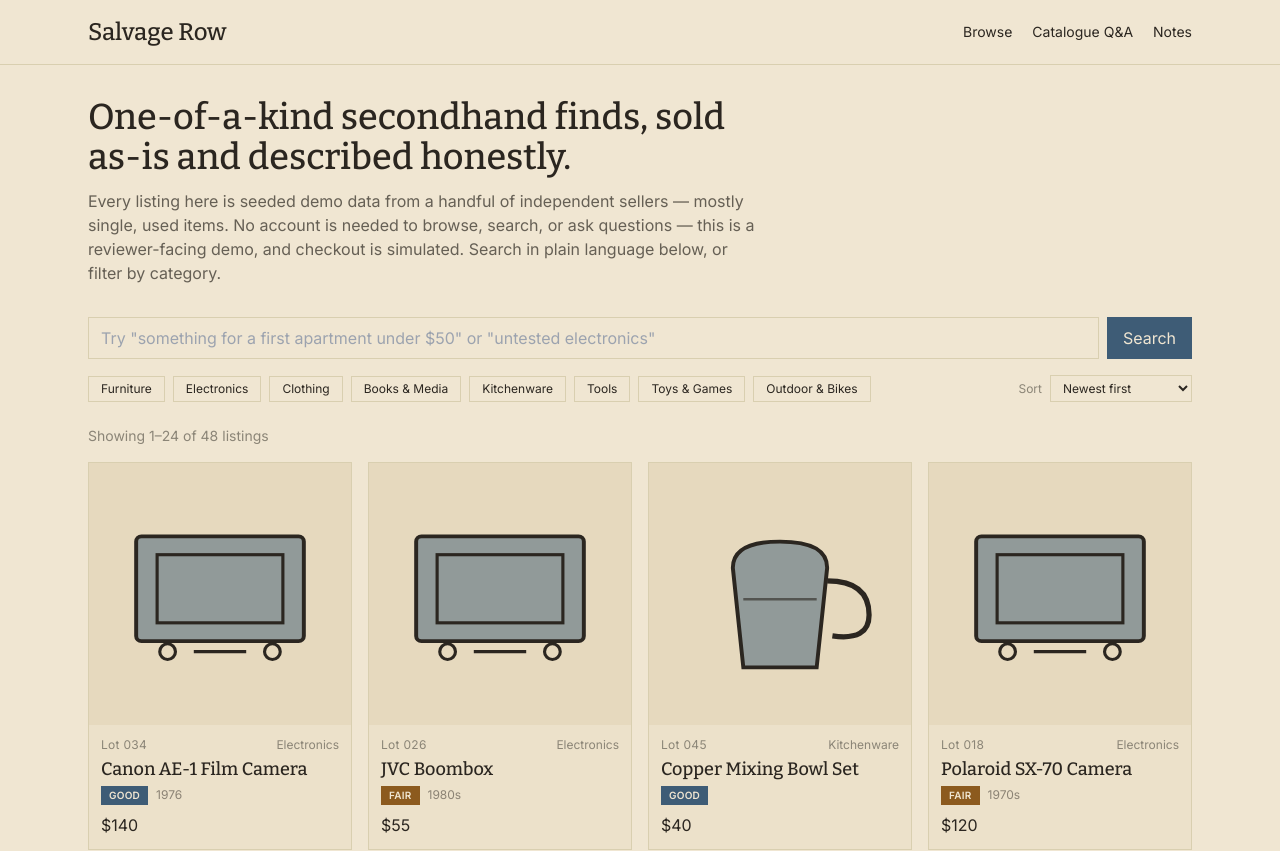
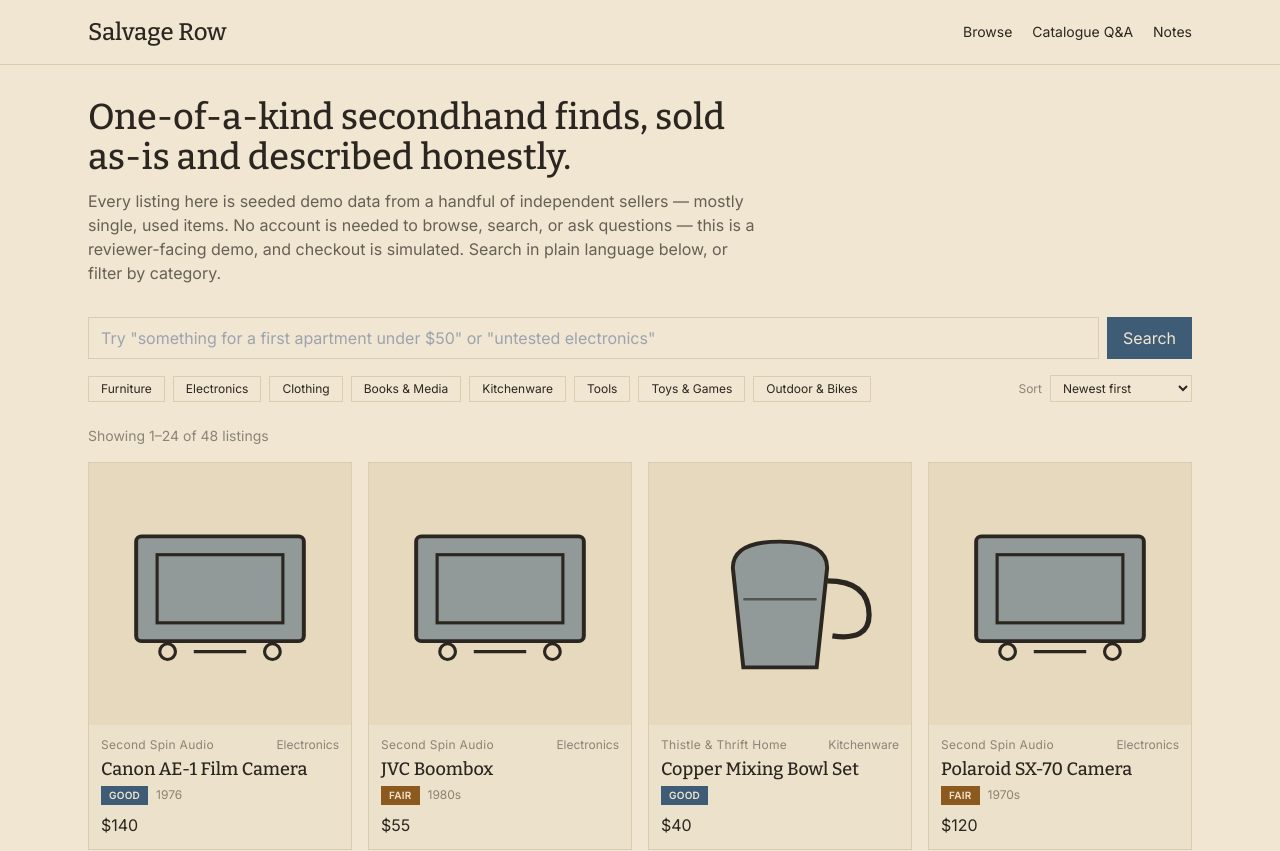
Before and after one commit to CheongYeeHerng/Salvage-row, a Next.js app: page / in a window 1280 px wide. Shown: the top 851 px of the page. Built offline with nearby package versions, Linux system fonts and the light colour scheme.

Commit message:
Update ItemCard.tsx
Added seller's name

```diff
--- a/components/ItemCard.tsx
+++ b/components/ItemCard.tsx
@@ -12,8 +12,10 @@ export default function ItemCard({ item, reason }: { item: Item; reason?: string
       <ItemIllustration category={item.category} className="w-full aspect-square" />
       <div className="p-3">
         <div className="flex items-baseline justify-between gap-2">
-          <span className="text-xs tracking-wide text-dust">Lot {item.id}</span>
-          <span className="text-xs text-dust">{item.category}</span>
+          <span className="text-xs tracking-wide text-dust truncate min-w-0" title={item.seller}>
+            {item.seller}
+          </span>
+          <span className="text-xs text-dust shrink-0">{item.category}</span>
         </div>
         <h3 className="font-display text-lg leading-snug mt-1 group-hover:text-rust transition-colors">
           {item.name}
```
